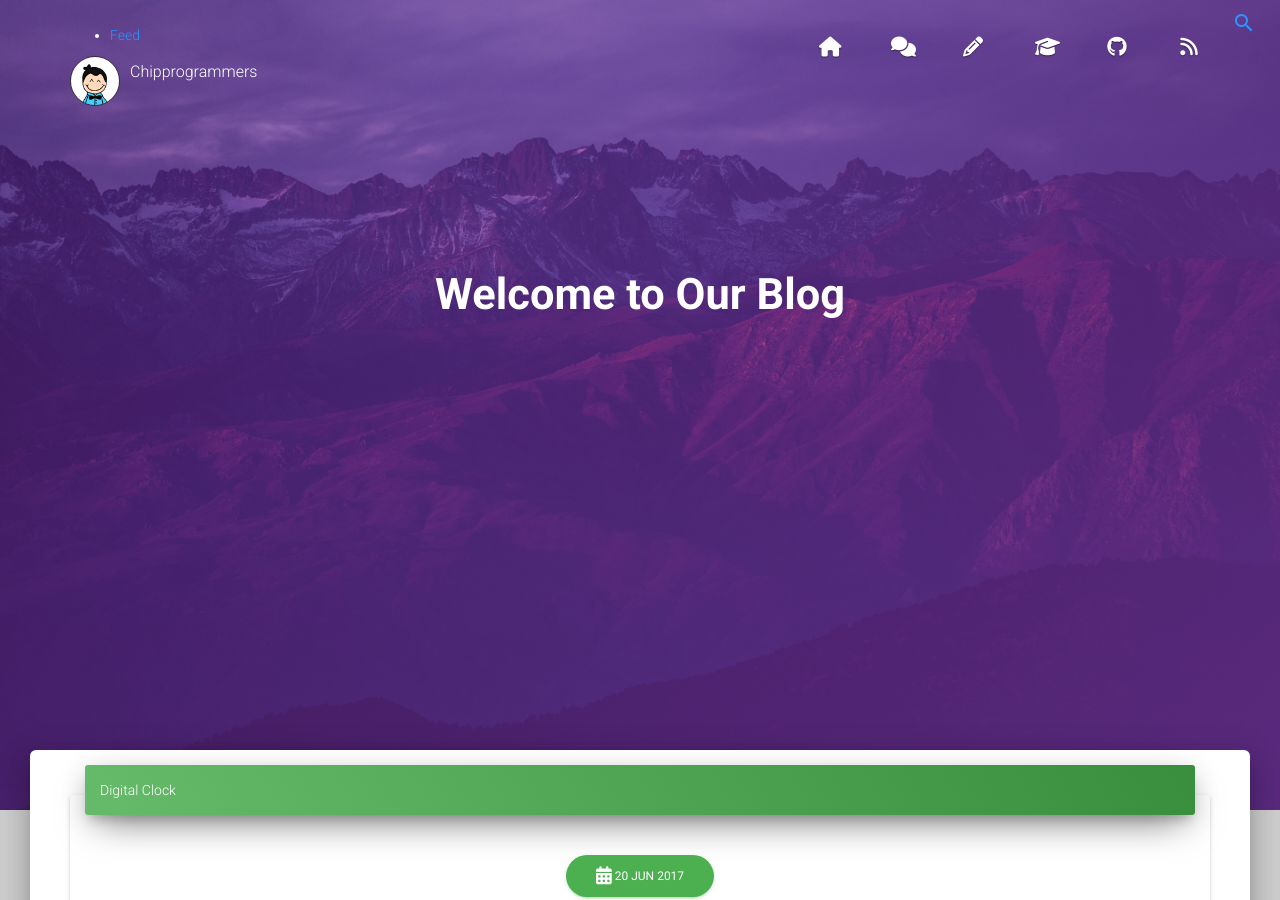
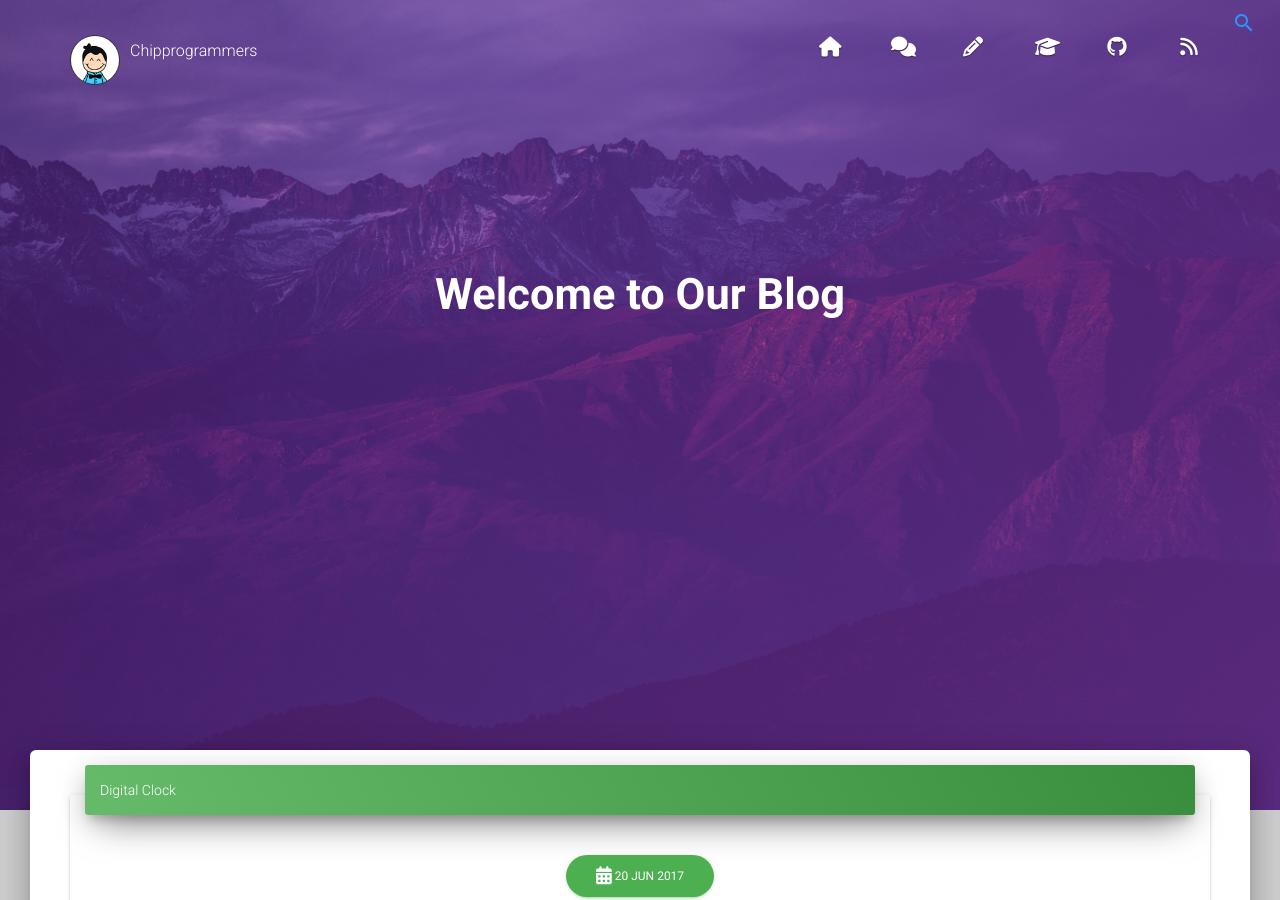
Before and after one commit to tip4programs/imbue, a Jekyll site: the page built from index.html, in a window 1280 px wide and 900 px high. Built offline with Jekyll 4.4.1, drawn with Linux system fonts in a browser that asks for light colours; nearby versions of some CDN libraries; the list of posts is cut into pages by our own code.

Commit message:
Update search.html

```diff
--- a/_includes/search.html
+++ b/_includes/search.html
@@ -16,7 +16,7 @@
     {% for link in site.links %}
       <li><a href="{{ site.url }}{{site.baseurl}}{{ link.url }}">{{ link.title }}</a></li>
     {% endfor %}
-    <li><a class="feed" href="{{ site.url }}{{site.baseurl}}/feed.xml" title="Atom/RSS feed">Feed</a></li>
+    <!-- <li><a class="feed" href="{{ site.url }}{{site.baseurl}}/feed.xml" title="Atom/RSS feed">Feed</a></li> -->
   </ul>
 <a id="search" class="dosearch">
     <i class="material-icons">search</i>
```
